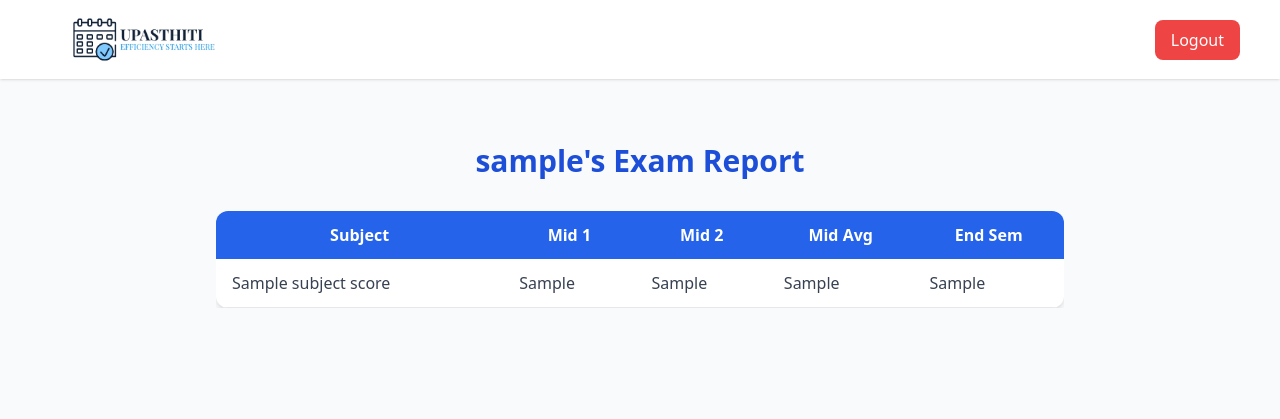
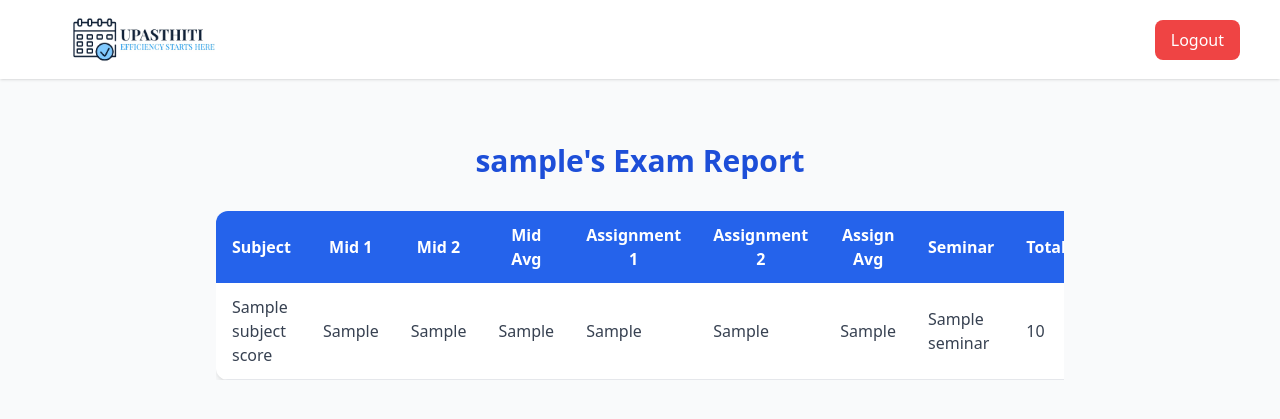
Before and after one commit to ParinitaMalisetty/RTSR, a Flask app: template RTSR-UPASTITHI/templates/exam_report.html in a window 1280 px wide. Shown: the top 419 px of the page. Run offline with Flask 3, Linux system fonts and the light colour scheme; the template is opened without the code that fills it: most values are stand-ins (such as "Sample title", 1, 10 or a date in 2020); some libraries are stand-ins or nearby versions.

Commit message:
Update exam_report.html final

```diff
--- a/RTSR-UPASTITHI/templates/exam_report.html
+++ b/RTSR-UPASTITHI/templates/exam_report.html
@@ -13,6 +13,11 @@ content %}
           <th class="py-3 px-4 text-center">Mid 1</th>
           <th class="py-3 px-4 text-center">Mid 2</th>
           <th class="py-3 px-4 text-center">Mid Avg</th>
+          <th class="py-3 px-4 text-center">Assignment 1</th>
+          <th class="py-3 px-4 text-center">Assignment 2</th>
+          <th class="py-3 px-4 text-center">Assign Avg</th>
+          <th class="py-3 px-4 text-center">Seminar</th>
+          <th class="py-3 px-4 text-center">Total</th>
           <th class="py-3 px-4 text-center">End Sem</th>
         </tr>
       </thead>
@@ -23,10 +28,16 @@ content %}
           <td class="py-3 px-4">{{ scores.get('Mid 1', 'N/A') }}</td>
           <td class="py-3 px-4">{{ scores.get('Mid 2', 'N/A') }}</td>
           <td class="py-3 px-4">{{ scores['Mid Avg'] }}</td>
+          <td class="py-3 px-4">{{ scores.get('Assignment 1', 'N/A') }}</td>
+          <td class="py-3 px-4">{{ scores.get('Assignment 2', 'N/A') }}</td>
+          <td class="py-3 px-4">{{ scores['Assign Avg'] }}</td>
+          <td class="py-3 px-4">{{ scores.get('Seminar', 'N/A') }}</td>
+          <td class="py-3 px-4">{{ scores['Total'] }}</td>
           <td class="py-3 px-4">{{ scores.get('End Sem', 'N/A') }}</td>
         </tr>
         {% endfor %}
       </tbody>
+
     </table>
   </div>
 </div>
```
